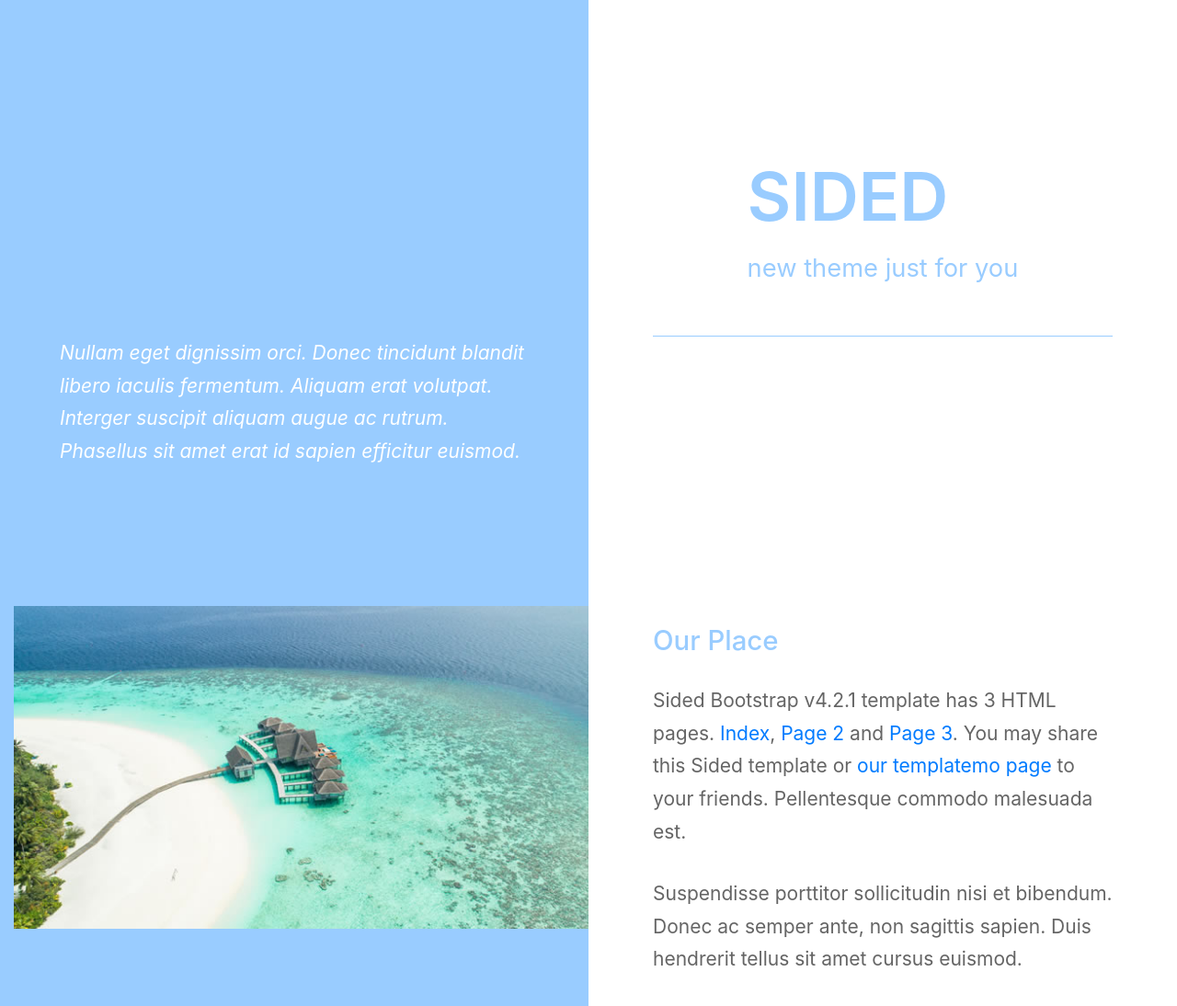
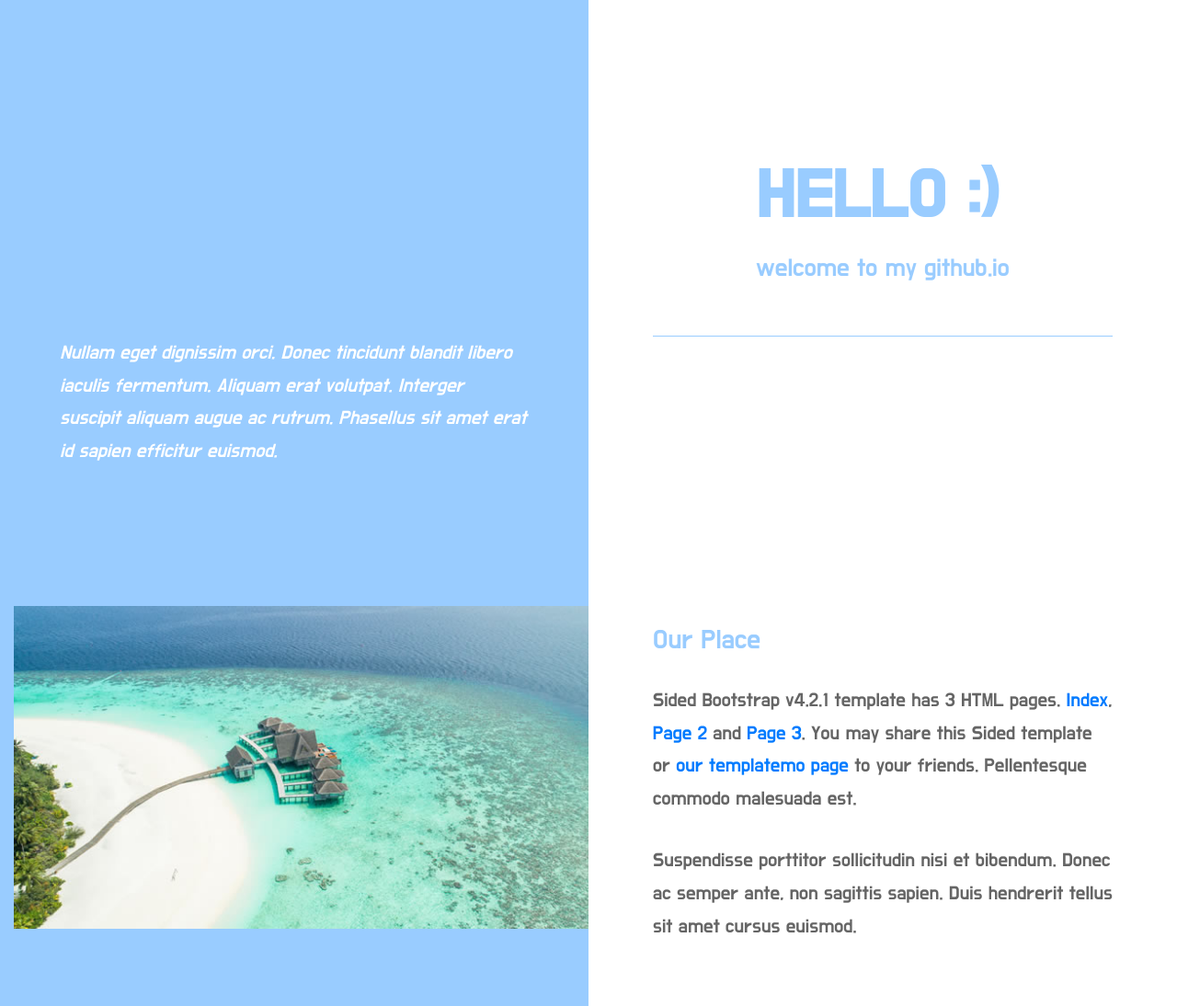
Before and after one commit to Lee-SungMin/Lee-SungMin.github.io, a plain HTML site: page index.html in a window 1280 px wide. Shown: the top 1094 px of the page at 92% size. Drawn offline with Linux system fonts and the light colour scheme.

Commit message:
3번째 커밋-오류 수정

```diff
--- a/index.html
+++ b/index.html
@@ -5,7 +5,7 @@
     <meta name="viewport" content="width=device-width, initial-scale=1.0" />
     <meta http-equiv="X-UA-Compatible" content="ie=edge" />
 
-    <link rel="stylesheet" href="https://fonts.googleapis.com/css?family=Open+Sans:400,600" />
+    <link href="https://fonts.googleapis.com/css2?family=Do+Hyeon&display=swap" rel="stylesheet">
     <!-- Google web font "Open Sans" -->
     <link rel="stylesheet" href="css/all.min.css" />
     <link rel="stylesheet" href="css/bootstrap.min.css" />
@@ -17,6 +17,7 @@ Sided Template
 https://templatemo.com/tm-527-sided
 -->
   <body>
+    <font face = 'Do Hyeon'>
     <div class="columns-bg">
       <!-- Logo & Intro -->
       <section id="logo" class="tm-section-logo">
@@ -25,11 +26,11 @@ https://templatemo.com/tm-527-sided
             <div class="col-sm-12 offset-sm-0 col-md-6 offset-md-6">
               <div class="tm-site-name-container">
                 <div class="tm-site-name-container-inner">
-                  <h1 class="text-uppercase tm-text-primary tm-site-name">
-                    Sided
+                  <h1 class="tm-text-primary tm-site-name">
+                    HELLO :)
                   </h1>
                   <p class="tm-text-primary tm-site-description">
-                    new theme just for you
+                    welcome to my github.io
                   </p>
                 </div>
               </div>
@@ -265,11 +266,7 @@ https://templatemo.com/tm-527-sided
                     required
                   ></textarea>
                 </div>
-                <div class="text-right">
-                  <button type="submit" class="btn tm-btn-submit rounded-0">
-                    Send
-                  </button>
-                </div>
+
               </form>
             </div>
           </div>
@@ -319,16 +316,13 @@ https://templatemo.com/tm-527-sided
           </div>
           <div class="row">
             <footer class="col-sm-12 col-md-6 offset-md-6 px-md-0">
-              <p class="tm-copyright-text mb-0 tm-text-primary">
-                Copyright &copy; 2019 Company Name
 
-                - Design: <a rel="nofollow" href="https://www.facebook.com/templatemo">TemplateMo</a>
-              </p>
             </footer>
           </div>
         </div>
       </section>
     </div>
     <!-- /.columns-bg -->
+    </font>
   </body>
 </html>
```
